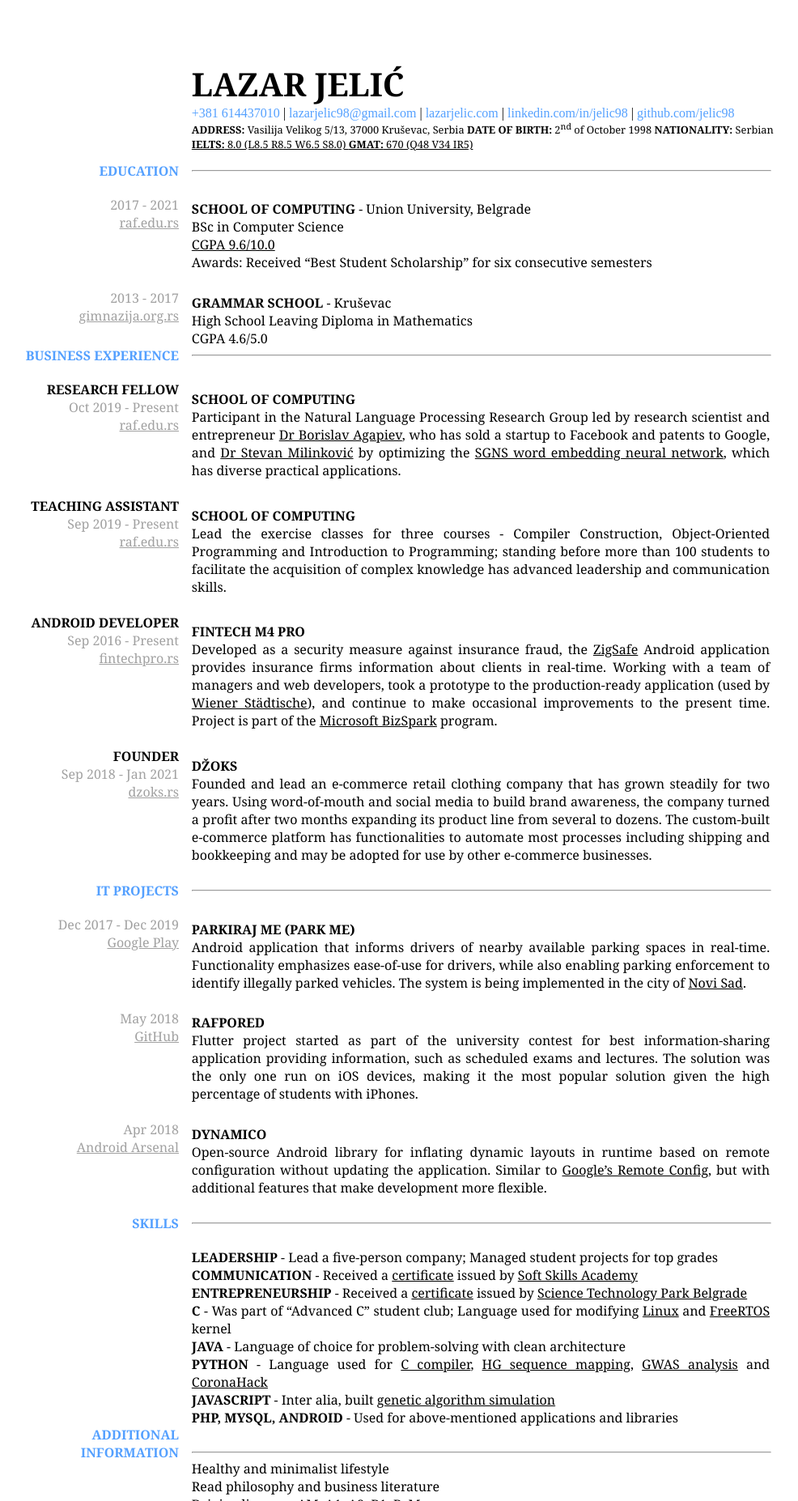
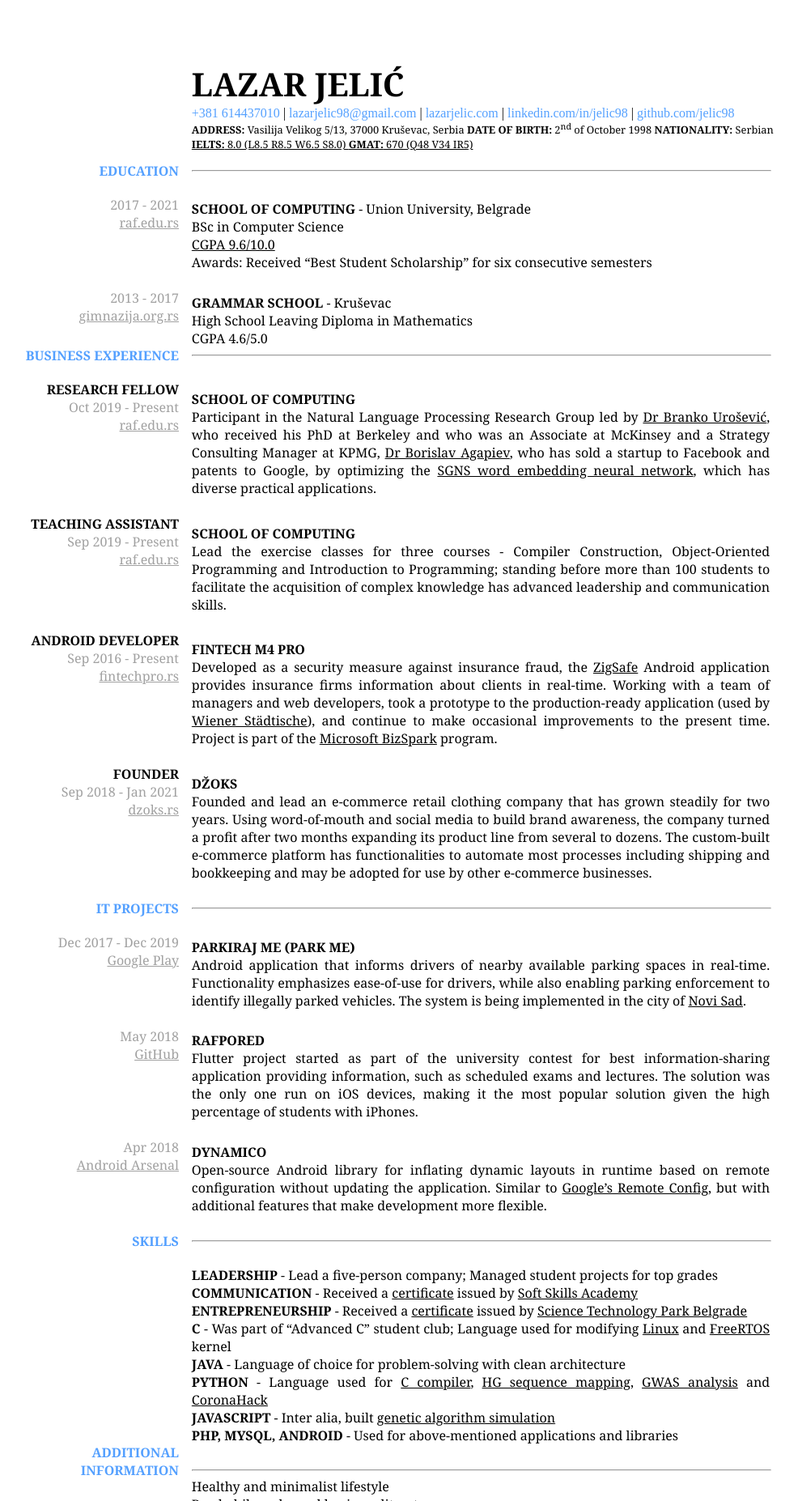
Before and after one commit to jelic98/cv, a Jekyll site: the page built from index.md, in a window 1280 px wide. Shown: the whole page at 81% size, without its empty margins (53-1039 px from the left). Built offline with Jekyll 4.4.1, drawn with Linux system fonts in a browser that asks for light colours; our own code applies the rules of GitHub Pages for plain Markdown files.

Commit message:
Changed research fellow info

```diff
--- a/index.md
+++ b/index.md
@@ -77,10 +77,10 @@ CGPA 4.6/5.0
 __SCHOOL OF COMPUTING__
 
 Participant in the Natural Language Processing Research Group led by
-research scientist and entrepreneur
-[Dr Borislav Agapiev](https://www.raf.edu.rs/en/component/k2/item/5583-agapiev-k-borislav),
-who has sold a startup to Facebook and patents to Google, and
-[Dr Stevan Milinković](https://www.raf.edu.rs/en/component/k2/item/5578-milinkovic-a-stevan)
+[Dr Branko Urošević](https://scholar.google.com/citations?user=yLkVO_gAAAAJ),
+who received his PhD at Berkeley and who was an Associate at McKinsey and a Strategy Consulting Manager at KPMG,
+[Dr Borislav Agapiev](https://www.linkedin.com/in/borislavagapiev),
+who has sold a startup to Facebook and patents to Google,
 by optimizing the [SGNS word embedding neural network](https://arxiv.org/pdf/1301.3781.pdf), which has diverse
 practical applications.
 </div>
```
